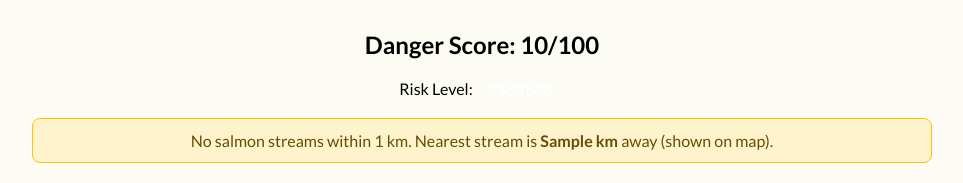
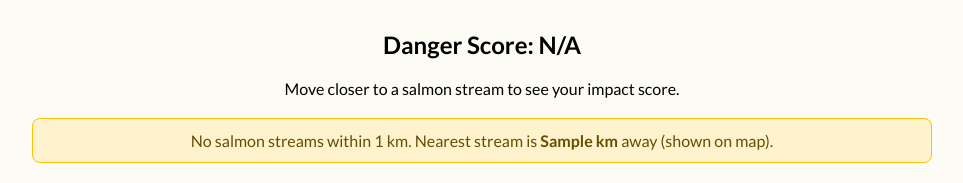
Before and after one commit to eitanlebras/emphackfest, a Flask app: template templates/results.html in a window 1280 px wide. Shown: the part 179-362 px from the top of the page, without its empty margins (158-1121 px from the left). Run offline with Flask 3, Linux system fonts and the light colour scheme; the template is opened without the code that fills it: most values are stand-ins (such as "Sample title", 1, 10 or a date in 2020); some libraries are stand-ins or nearby versions.

Commit message:
Final changes for saturday

```diff
--- a/app.py
+++ b/app.py
@@ -143,16 +143,34 @@ def run_analysis(lat, lon):
     # if no streams within 1 km, find the closest one anywhere
     nearest_stream_point = None
     nearest_stream_dist_km = None
+    nearest_stream_feature = None
     if nearby_streams.empty and not streams_m.empty:
-        # get distance to every stream and pick the closest
         all_distances = streams_m.geometry.distance(user_point_m)
         closest_idx = all_distances.idxmin()
         nearest_stream_dist_km = round(all_distances[closest_idx] / 1000, 1)
-        # get the nearest point on that stream in lat/lon
+        # nearest point on that stream
         closest_geom = streams_m.geometry[closest_idx]
         nearest_pt_m = closest_geom.interpolate(closest_geom.project(user_point_m))
         nearest_pt_4326 = gpd.GeoSeries([nearest_pt_m], crs="EPSG:3857").to_crs(epsg=4326).iloc[0]
         nearest_stream_point = [nearest_pt_4326.y, nearest_pt_4326.x]
+        # also grab the full stream geometry so it can be drawn
+        row = streams.loc[closest_idx]
+        # find which watershed this stream falls in
+        ws_name = None
+        if not watersheds.empty:
+            rep_pt = row.geometry.representative_point()
+            containing = watersheds[watersheds.contains(rep_pt)]
+            if not containing.empty:
+                ws_name = containing.iloc[0].get("Name", None)
+        nearest_stream_feature = {
+            "type": "Feature",
+            "geometry": row.geometry.__geo_interface__,
+            "properties": {
+                "LLID_STRM_NAME": row.get("LLID_STRM_NAME", "Nearest stream"),
+                "riskColor": get_risk_color(all_distances[closest_idx], drain_count),
+                "watershed_name": ws_name,
+            }
+        }
 
     # convert streams back to lat/lon for Leaflet (Leaflet uses EPSG:4326)
     nearby_streams_4326 = nearby_streams.to_crs(epsg=4326) if not nearby_streams.empty else nearby_streams
@@ -231,6 +249,7 @@ def run_analysis(lat, lon):
         # nearest stream info (only set when no streams are within 1 km)
         "nearest_stream_point": nearest_stream_point,
         "nearest_stream_dist_km": nearest_stream_dist_km,
+        "nearest_stream_feature": nearest_stream_feature,
         "water_quality": wq_data
     }
 
@@ -269,6 +288,7 @@ def results():
         impact_score=data["impact_score"],
         risk_color=data["risk_color"],
         nearest_stream_point=json.dumps(data["nearest_stream_point"]),
+        nearest_stream_feature_json=json.dumps(data["nearest_stream_feature"]),
         nearest_stream_dist_km=data["nearest_stream_dist_km"],
         water_quality_json=json.dumps(data["water_quality"])
     )
--- a/templates/results.html
+++ b/templates/results.html
@@ -6,8 +6,13 @@
 
     <!-- score panel -->
     <div class="results-panel">
-        <h2>Danger Score: {{ impact_score }}/100</h2>
-        <p>Risk Level: <span class="risk-badge risk-{{ risk_color }}">{{ risk_color | upper }}</span></p>
+        {% if nearest_stream_dist_km %}
+            <h2>Danger Score: N/A</h2>
+            <p>Move closer to a salmon stream to see your impact score.</p>
+        {% else %}
+            <h2>Danger Score: {{ impact_score }}/100</h2>
+            <p>Risk Level: <span class="risk-badge risk-{{ risk_color }}">{{ risk_color | upper }}</span></p>
+        {% endif %}
     </div>
 
     <!-- alert when no rivers are nearby -->
@@ -421,27 +426,32 @@
             });
         });
 
-        // --- if no nearby streams, draw a dashed arrow to the nearest one ---
+        // --- if no nearby streams, draw the nearest one + dashed line ---
         var nearestPoint = {{ nearest_stream_point | safe }};
+        var nearestStreamFeature = {{ nearest_stream_feature_json | default('null') | safe }};
         if (nearestPoint) {
+            // dashed line from user to nearest point on stream
             L.polyline([[userLat, userLon], nearestPoint], {
-                color: "#e63946",
-                weight: 3,
-                dashArray: "10, 8",
-                opacity: 0.8
+                color: "#e63946", weight: 3, dashArray: "10, 8", opacity: 0.8
             }).addTo(map);
 
-            L.circleMarker(nearestPoint, {
-                radius: 7,
-                color: "#e63946",
-                fillColor: "#e63946",
-                fillOpacity: 1
-            }).addTo(map).bindPopup("Nearest salmon stream");
+            // draw the actual stream line
+            if (nearestStreamFeature) {
+                var risk = nearestStreamFeature.properties.riskColor || "red";
+                var sColor = riskColors[risk] || "#e63946";
+                var sName = nearestStreamFeature.properties.LLID_STRM_NAME || "Nearest stream";
+                L.geoJSON(nearestStreamFeature, {
+                    style: { color: sColor, weight: 5, opacity: 0.9 }
+                }).addTo(map).bindPopup(
+                    '<div class="popup-card"><h3>' + sName + '</h3>' +
+                    '<p>Risk: <span class="risk-badge risk-' + risk + '">' + (riskLabels[risk] || "High") + '</span></p>' +
+                    '<p style="font-size:11px;color:#888;">Watershed: ' + (nearestStreamFeature.properties.watershed_name || "Unknown") + '</p></div>'
+                );
+            }
 
-            // zoom out so both points are visible
+            // zoom to show both user and stream
             map.fitBounds([
-                [userLat, userLon],
-                nearestPoint
+                [userLat, userLon], nearestPoint
             ], { padding: [50, 50] });
         }
     </script>
```
